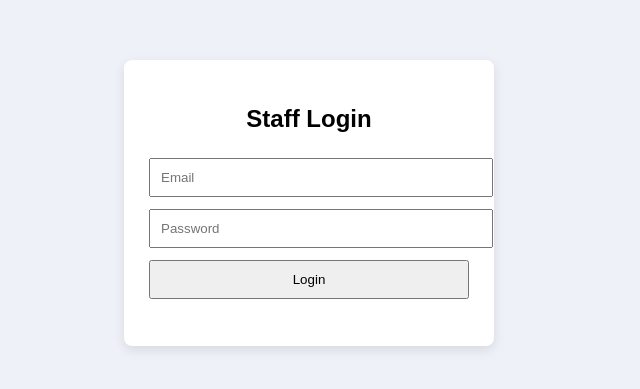
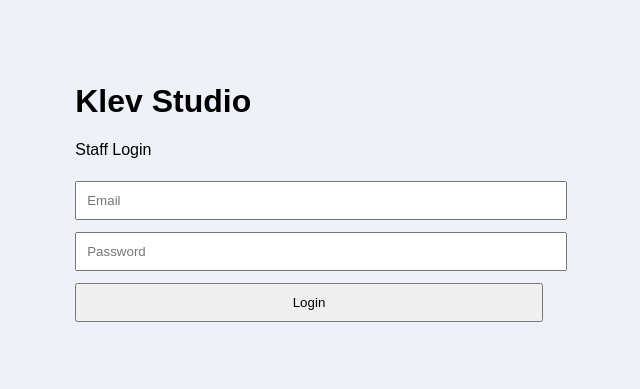
Before and after one commit to Sun-Set-lux/klev.server.io, a plain HTML site: page index.html in a window 1280 px wide. Shown: the part 205-594 px from the top of the page, without its empty margins (331-971 px from the left). Drawn offline with Linux system fonts and the light colour scheme.

Commit message:
Update index.html

```diff
--- a/index.html
+++ b/index.html
@@ -1,19 +1,24 @@
 <!DOCTYPE html>
-<html>
+<html lang="en">
 <head>
-  <title>Staff Login</title>
+  <meta charset="UTF-8">
+  <meta name="viewport" content="width=device-width, initial-scale=1.0">
+  <title>Klev Studio – Staff Login</title>
   <link rel="stylesheet" href="style.css">
 </head>
 <body>
 
-<div class="card">
-  <h2>Staff Login</h2>
+<div class="login-container">
+  <div class="login-card">
+    <h1>Klev Studio</h1>
+    <p class="subtitle">Staff Login</p>
 
-  <input type="email" id="email" placeholder="Email">
-  <input type="password" id="password" placeholder="Password">
+    <input type="email" id="email" placeholder="Email">
+    <input type="password" id="password" placeholder="Password">
 
-  <button onclick="login()">Login</button>
-  <p id="msg"></p>
+    <button onclick="login()">Login</button>
+    <p id="msg" class="message"></p>
+  </div>
 </div>
 
 <script src="script.js"></script>
```
